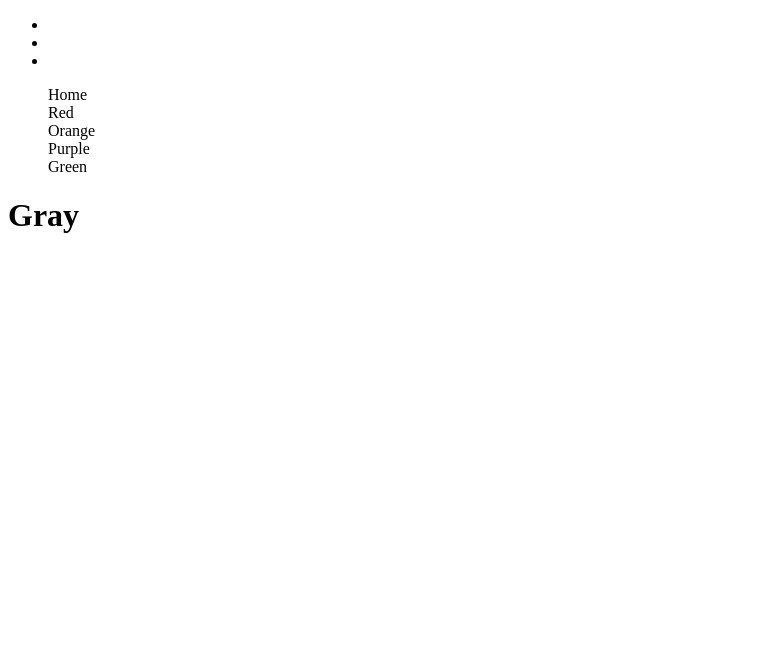
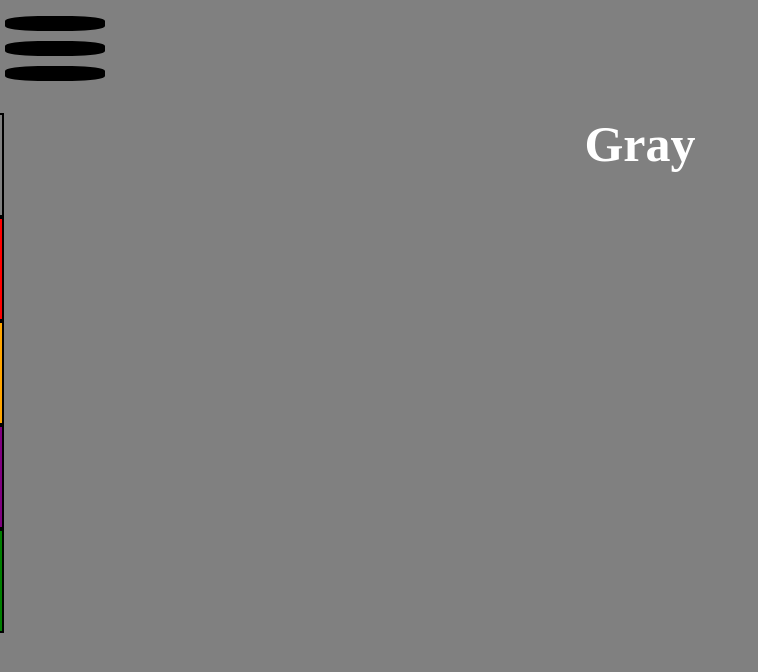
Before and after one commit to lbouweriks/colortoggler, a plain HTML site: page index.html in a window 1280 px wide. Shown: the whole page, without its empty margins (0-758 px from the left). Drawn offline with Linux system fonts and the light colour scheme.

Commit message:
Add files via upload

```diff
--- a/style.css
+++ b/style.css
@@ -1,6 +1,68 @@
-.blue-background {
-  background-color: blue;
+body {
+  background-color: grey;
+  margin: 0 0 0 0;
 }
-.red-background {
+
+.hamburgerMenu {
+  list-style-type: none;
+  width: 100px;
+  height: 15px;
+  background-color: black;
+  margin: 10px 0 0 0;
+  border-radius: 33%;
+}
+
+#hamburger {
+  width: 100px;
+  height: 65px;
+  padding-left: 5px;
+}
+
+#menu {
+  position: absolute;
+  width: 25%;
+  background: white;
+  list-style-type: none;
+  transform-origin: -100% 0;
+  transform: translate(-100%, 0);
+  padding: 0 0 0 0;
+}
+
+.menu-item {
+  width: 100%;
+  height: 100px;
+  border: 2px solid black;
+  text-align: center;
+  font-size: 25px;
+}
+
+.menu-item:hover {
+  color: white;
+  filter: brightness(1.2);
+}
+
+.home {
+  background-color: gray;
+}
+
+.red {
   background-color: red;
 }
+
+.green {
+  background-color: green;
+}
+
+.purple {
+  background-color: purple;
+}
+
+.orange {
+  background-color: orange;
+}
+
+#colourText {
+  text-align: center;
+  font-size: 50px;
+  color: white;
+}
```
